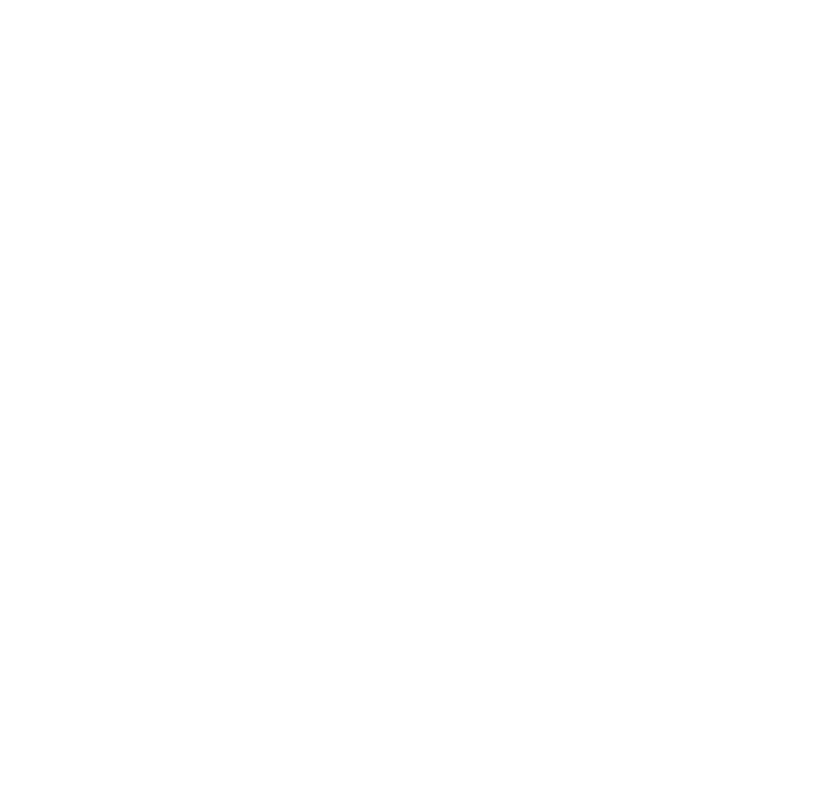
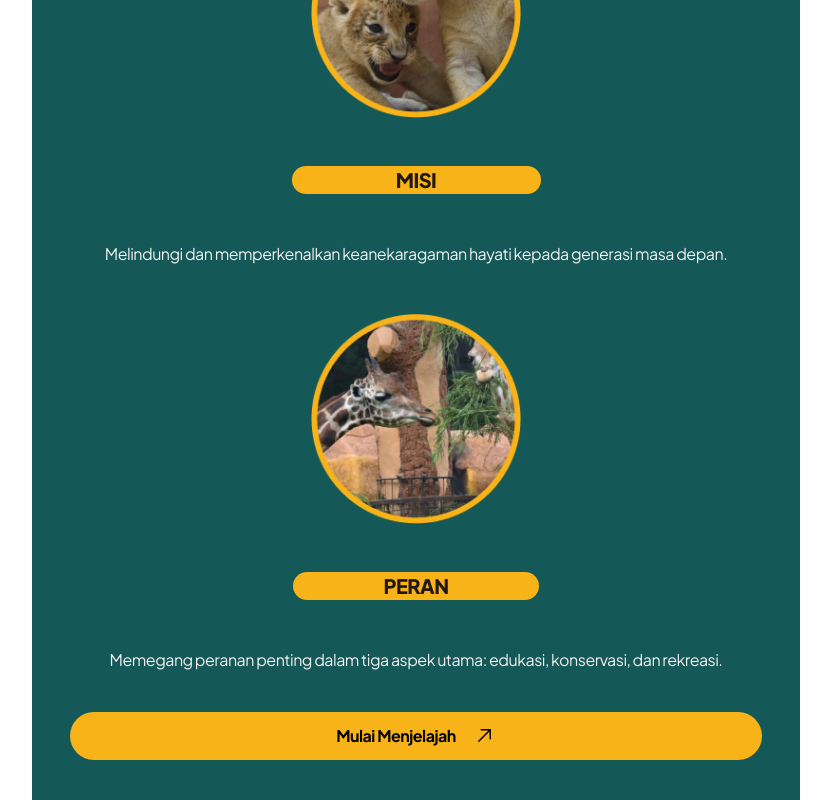
Before and after one commit to tasyaswantara/03_PowerRangers_jelajahkbs, a React (Vite) app: page /home in a window 1280 px wide. Shown: the part 2436-3236 px from the top of the page, without its empty margins (224-1055 px from the left). Before the commit the page ends 2304 px from the top, so only its background shows below. Built offline with nearby package versions, Linux system fonts and the light colour scheme.

Commit message:
refactor: testing3

```diff
--- a/src/pages/Index.jsx
+++ b/src/pages/Index.jsx
@@ -34,14 +34,14 @@
         <div className=" bg-secondary-lightgreen w-[180px] h-[180px] absolute top-[900px] rounded-full right-[224px] flex justify-center items-center text-primary-green  flex-col ">lebih dari <span className=" text-3xl font-extrabold">2179</span> ekor satwa</div>
         <div className=" bg-secondary-lightgreen w-[180px] h-[180px] absolute top-[1054px] rounded-full right-[10px] flex justify-center items-center text-primary-green  flex-col ">lebih dari <span className=" text-3xl font-extrabold">230</span> spesies</div> */}
         </section>
-        {/* <section data-aos="fade-up" className="  flex flex-col items-center min-h-screen py-[5vh] gap-12">
-            <div className="  flex flex-col gap-12 items-center w-[80%] h-fit ">
+        <section data-aos="fade-up" className="  flex flex-col items-center min-h-screen py-[5vh] gap-12">
+            <div className="  flex flex-col gap-12 items-center h-fit ">
 
                  <img src={Harimau} className=" w-[210px] h-[210px]" alt="" />
                  <div className=" flex justify-center items-center text-xl font-extrabold text-primary-black w-[40%] h-[8%] rounded-full bg-secondary-yellow ">MISI</div>
                 <p className=" text-center text-primary-white">Melindungi dan memperkenalkan keanekaragaman hayati kepada generasi masa depan. </p>
             </div>
-            <div className="  flex flex-col gap-12 items-center w-[80%] h-fit ">
+            <div className="  flex flex-col gap-12 items-center  h-fit ">
 
                 <img src={Jerapah} className=" w-[210px] h-[210px]" alt="" />
                 <div className=" flex justify-center items-center text-xl font-extrabold text-primary-black w-[40%] h-[8%] rounded-full bg-secondary-yellow ">PERAN</div>
@@ -56,7 +56,7 @@
           <GoArrowUpRight size={24}/>
 
         </Link>
-        <div className=" h-[5vh]"></div> */}
+        <div className=" h-[5vh]"></div>
        </MainLayout>
      );
 }
```
